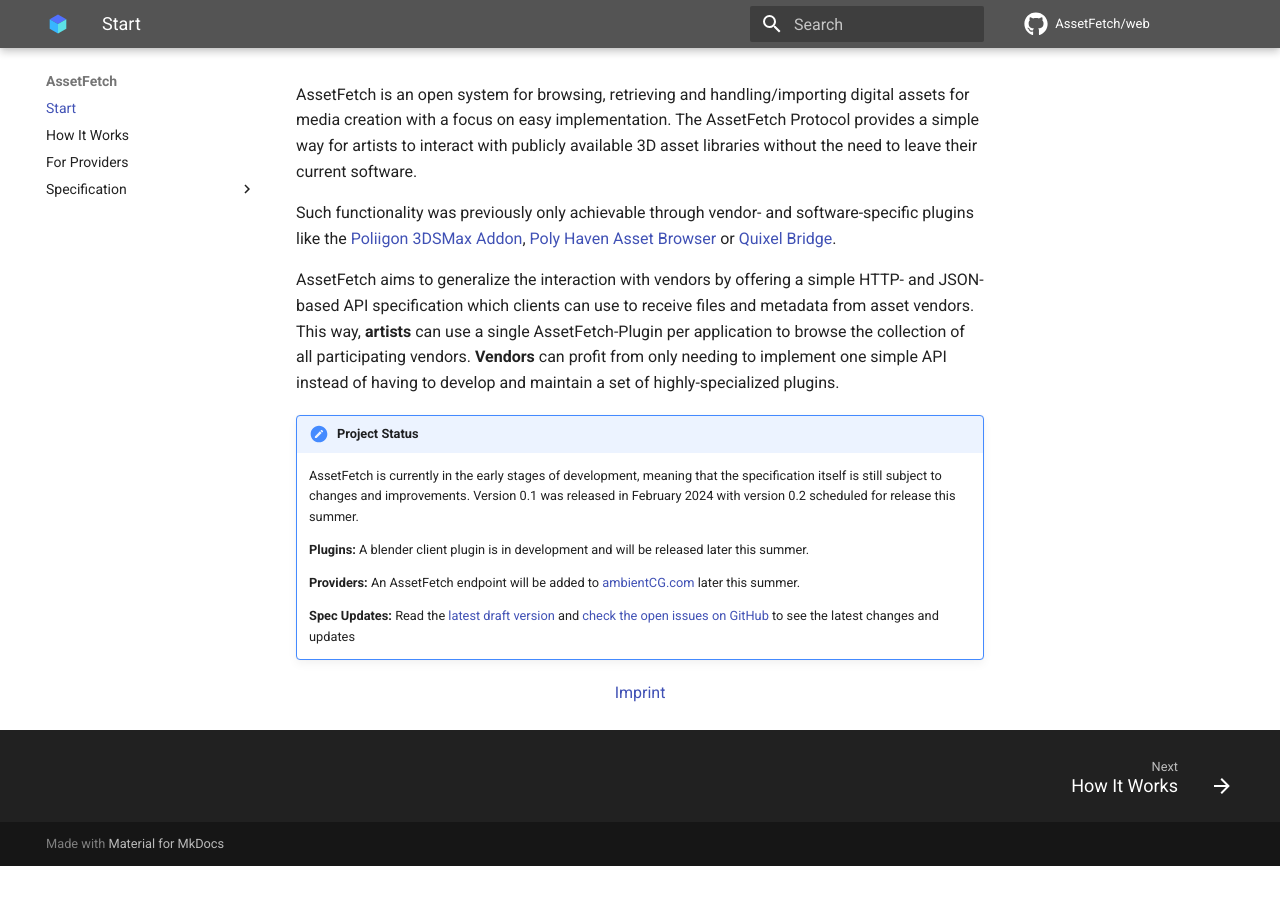
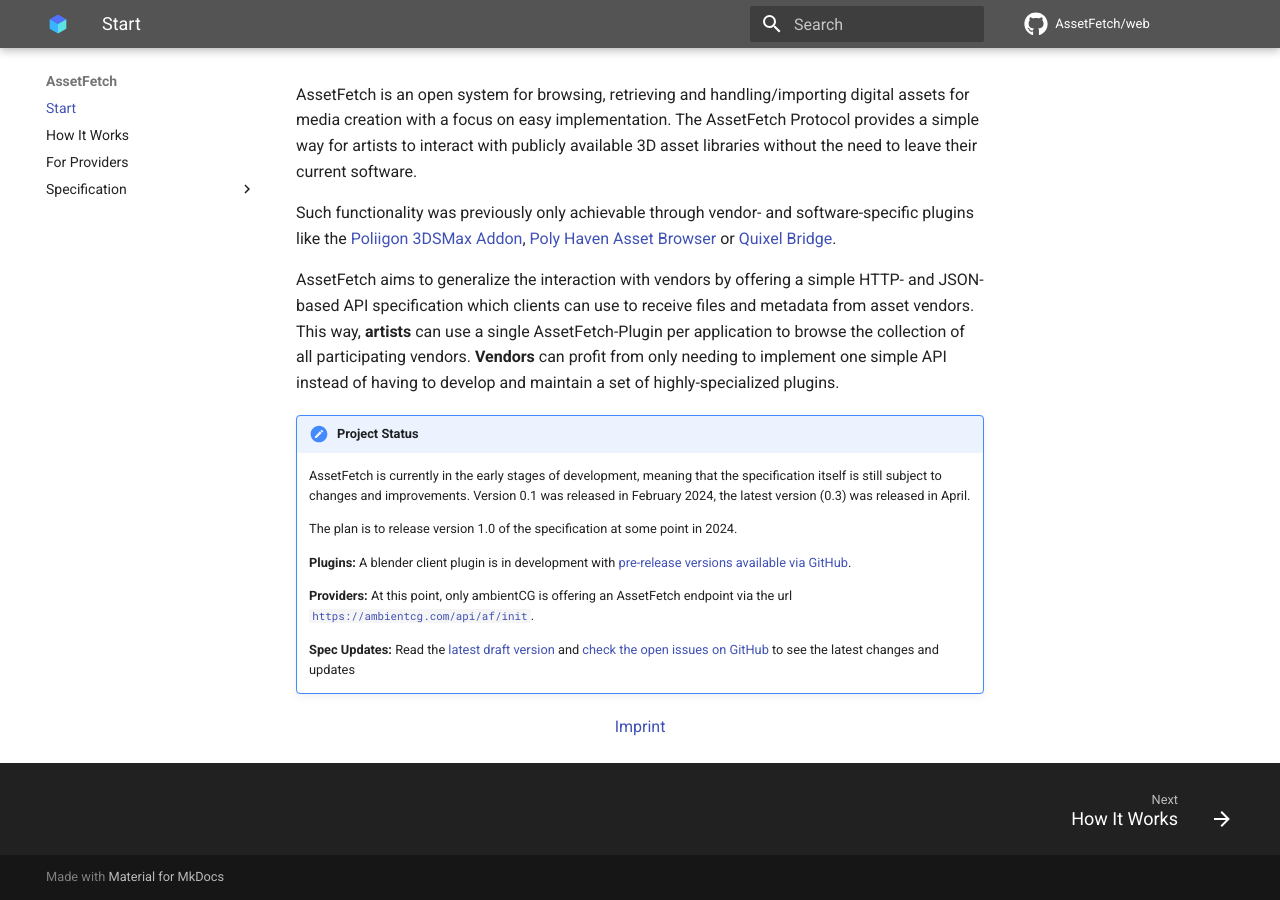
Before and after one commit to AssetFetch/web, an MkDocs documentation site: the page built from docs/index.md, in a window 1280 px wide and 900 px high, scrolled down 523 px. Built offline with MkDocs 1.6.1 and Material for MkDocs 9.7.7, drawn with Linux system fonts in a browser that asks for light colours; comment, search, counter and statistics services are not loaded; before the commit the page ends 1389 px from its top, so only the background shows below that.

Commit message:
Update project status on home page

```diff
--- a/docs/index.md
+++ b/docs/index.md
@@ -13,13 +13,15 @@ This way, **artists** can use a single AssetFetch-Plugin per application to brow
 
 !!! note "Project Status"
 	AssetFetch is currently in the early stages of development, meaning that the specification itself is still subject to changes and improvements.
-	Version 0.1 was released in February 2024 with version 0.2 scheduled for release this summer.
+	Version 0.1 was released in February 2024, the latest version (0.3) was released in April.
+
+	The plan is to release version 1.0 of the specification at some point in 2024.
 
 	**Plugins:**
-	A blender client plugin is in development and will be released later this summer.
+	A blender client plugin is in development with [pre-release versions available via GitHub](https://github.com/struffel/assetfetch-blender).
 
 	**Providers:**
-	An AssetFetch endpoint will be added to [ambientCG.com](https://ambientCG.com) later this summer.
+	At this point, only ambientCG is offering an AssetFetch endpoint via the url [`https://ambientcg.com/api/af/init`](https://ambientcg.com/api/af/init).
 
 	**Spec Updates:**
 	Read the [latest draft version](./latest-draft.md) and [check the open issues on GitHub](https://github.com/AssetFetch/spec/blob/main/spec.md) to see the latest changes and updates
```
